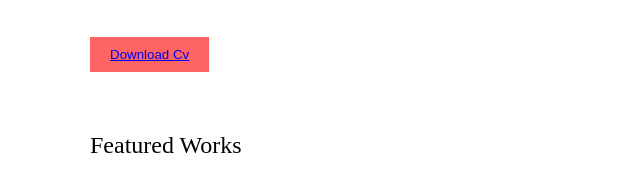
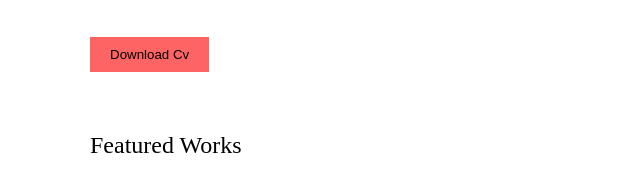
Before and after one commit to treasurecodes/portfolio, a plain HTML site: page index.html in a window 1280 px wide. Shown: the part 350-546 px from the top of the page, 0-640 px from the left. Drawn offline with Linux system fonts and the light colour scheme.

Commit message:
Add styles for links in the left section

```diff
--- a/styles.css
+++ b/styles.css
@@ -50,6 +50,10 @@ nav ul li a{
     padding-right: 90px;
 }
 
+.left a{
+    text-decoration: none;
+    color: black;
+}
 .developer{
     width: 300px;
     height: 300px;
```
